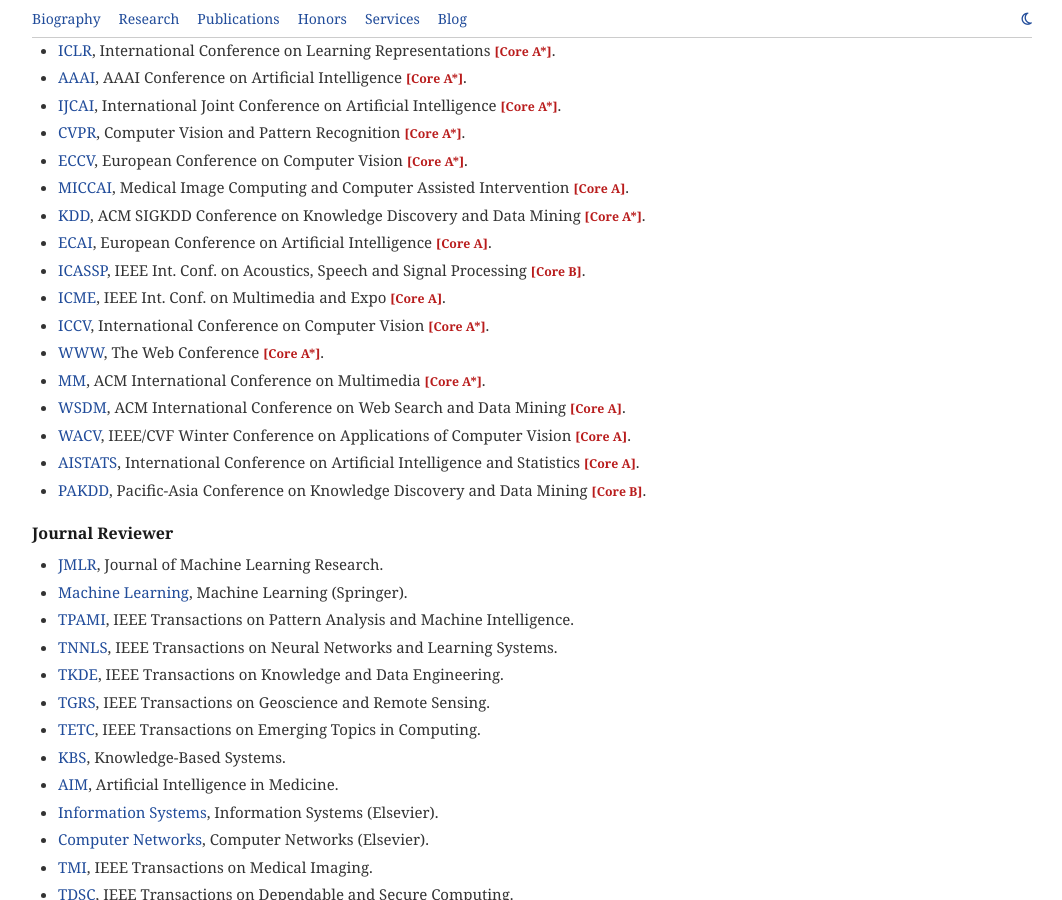
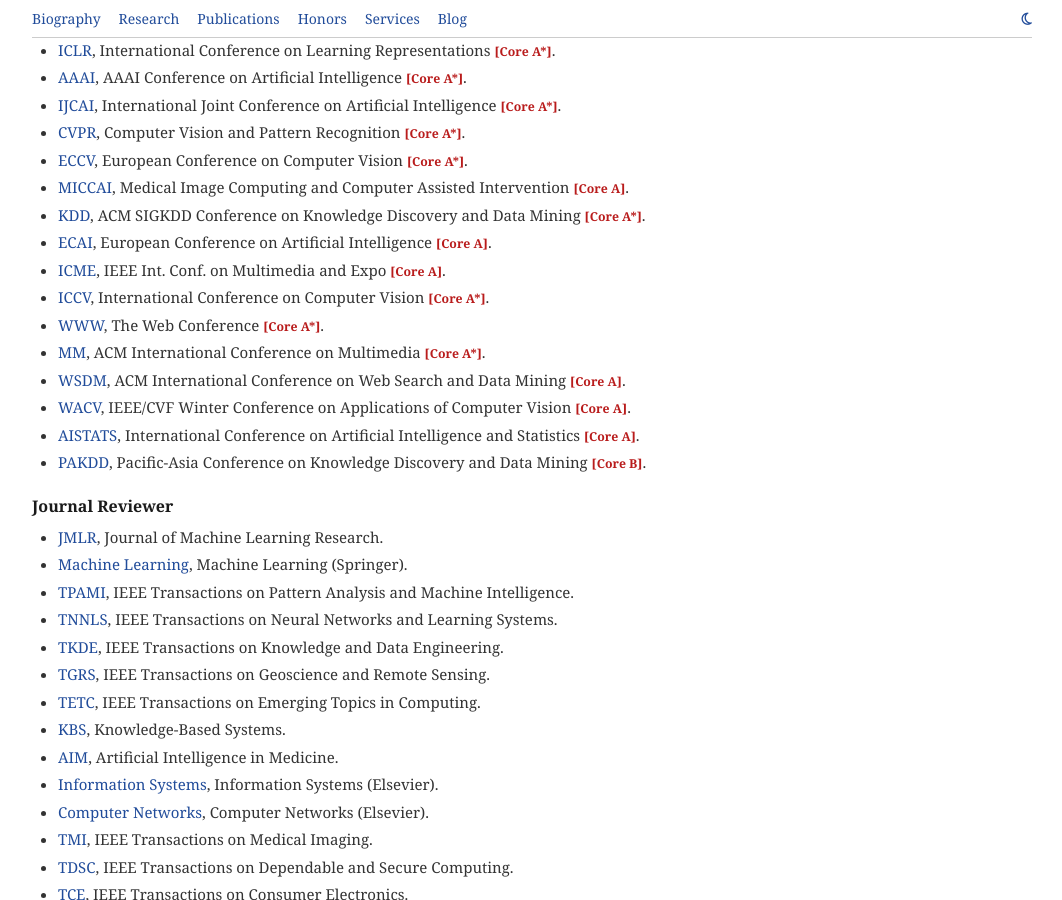
Before and after one commit to shengchaochen82/shengchaochen82.github.io, a Jekyll site: the page built from index.md, in a window 1280 px wide and 900 px high, scrolled down 4843 px. Shown: the whole window, without its empty margins (108-1170 px from the left). Built offline with Jekyll 4.4.1, drawn with Linux system fonts in a browser that asks for light colours.

Commit message:
Services: drop ICASSP from PC members, now listed under Area Chair
Co-Authored-By: Claude Opus 5.5 <noreply@anthropic.com>

```diff
--- a/_data/services.yml
+++ b/_data/services.yml
@@ -58,10 +58,6 @@ conference_reviewer:
       full: "European Conference on Artificial Intelligence"
       rank: "Core A"
       link: "https://ecai2024.eu/"
-    - name: "ICASSP"
-      full: "IEEE Int. Conf. on Acoustics, Speech and Signal Processing"
-      rank: "Core B"
-      link: "https://2025.ieeeicassp.org/"
     - name: "ICME"
       full: "IEEE Int. Conf. on Multimedia and Expo"
       rank: "Core A"
```
